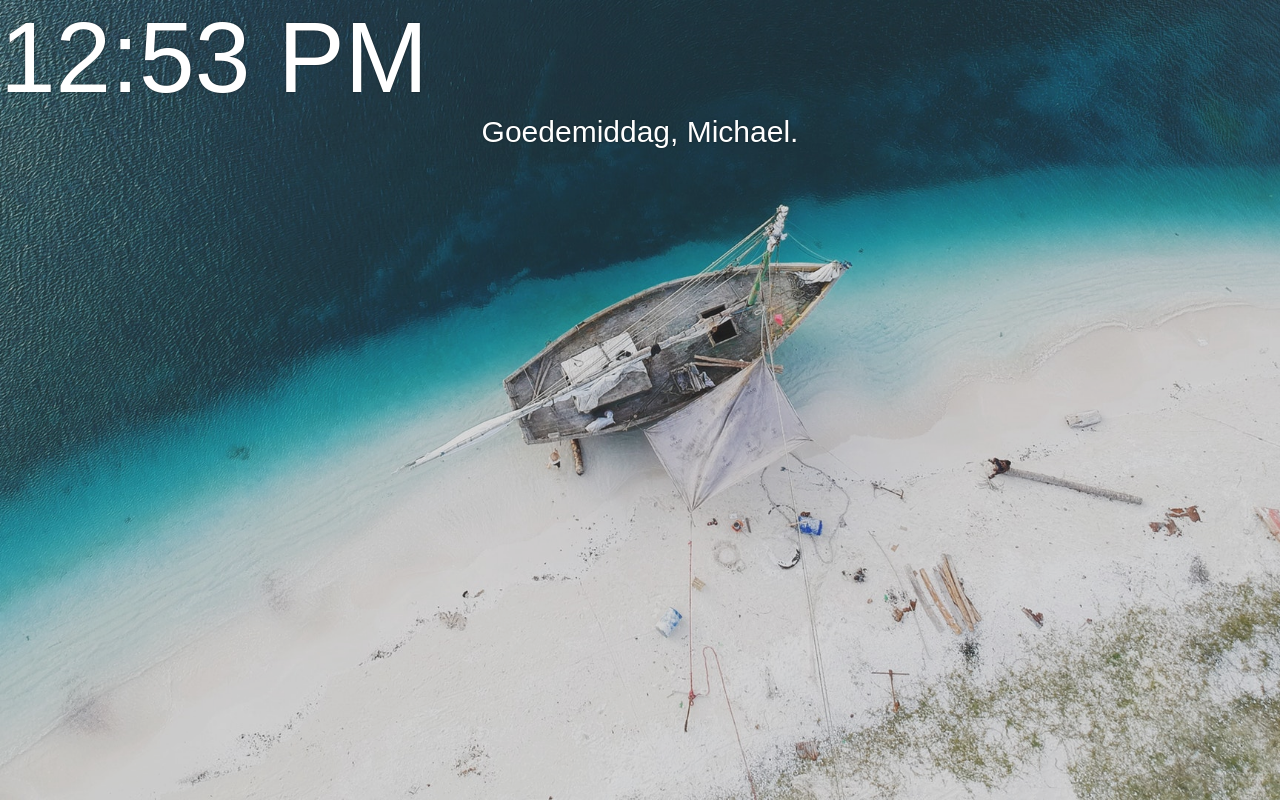
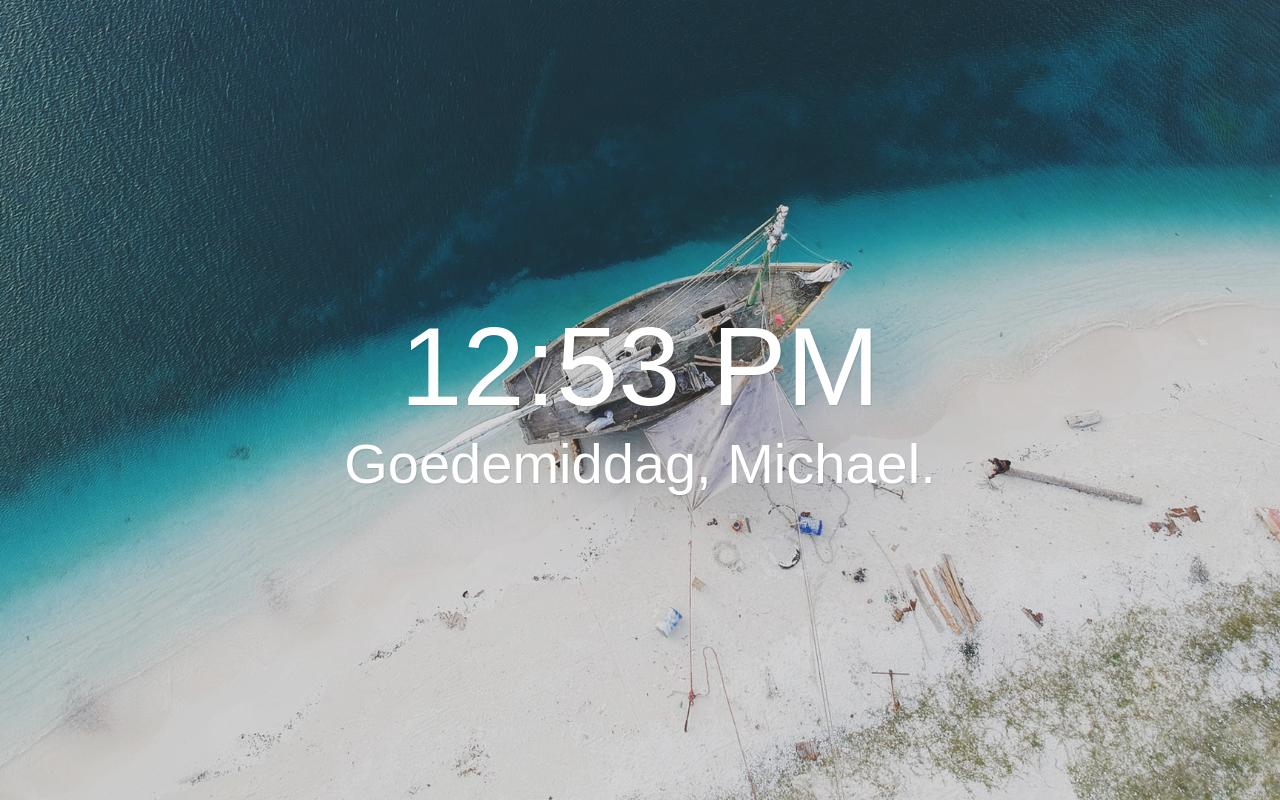
Before and after one commit to Thilerion/vue-startpage, a Vue app: page / in a window 1280 px wide. Built offline with nearby package versions, Linux system fonts and the light colour scheme.

Commit message:
initial grid

```diff
--- a/src/App.vue
+++ b/src/App.vue
@@ -2,8 +2,12 @@
   <div id="app">
     <!--<img src="./assets/logo.png">-->
 	<SpBackground/>
-	<SpTime/>
-	<SpWelcome/>
+	<div class="grid">
+		<div class="center-center">
+			<SpTime/>
+			<SpWelcome/>
+		</div>
+	</div>
   </div>
 </template>
 
@@ -28,7 +32,19 @@ html, body {
 
 #app {
 	color: white;
-	text-shadow: 0 0 2px rgba(0, 0, 0, 0.5);
+	text-shadow: 1px 1px 1px rgba(0, 0, 0, 0.1);
 	font-family: sans-serif;
 }
+
+.grid {
+	display: flex;
+	justify-content: center;
+	align-items: center;
+	min-height: 100vh;
+}
+
+.center-center {
+	display: inline-block;
+	font-size: 7vmin;
+}
 </style>
--- a/src/components/Time.vue
+++ b/src/components/Time.vue
@@ -20,7 +20,7 @@ export default {
 
 <style>
 .time {
-	font-size: 100px;
-	display: inline-block;
+	font-size: 2em;
+	text-align: center;
 }
 </style>
--- a/src/components/Welcome.vue
+++ b/src/components/Welcome.vue
@@ -27,7 +27,7 @@ export default {
 .welcome-text {
 	padding: 0;
 	margin: 0;
-	font-size: 30px;
+	font-size: 1em;
 	text-align: center;
 }
 </style>
```
